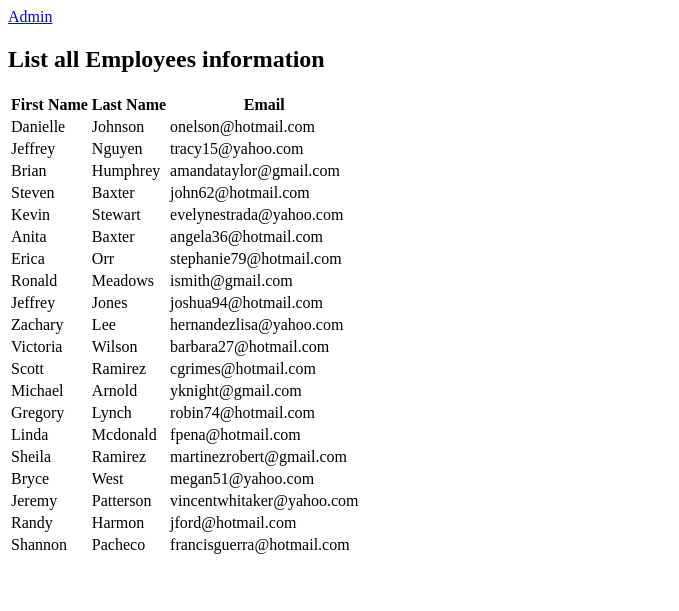
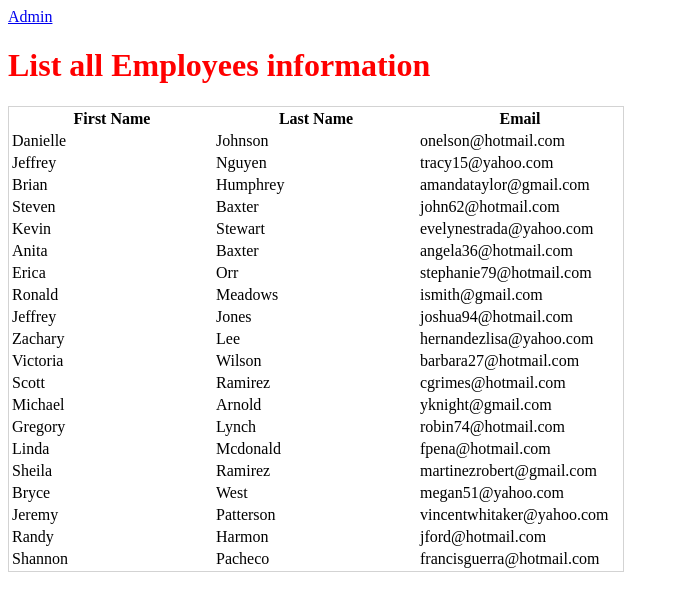
Before and after one commit to simonangel-fong/Django-Project, a Django app: page / in a window 1280 px wide. Shown: the top 611 px of the page, without its empty margins (0-679 px from the left). Run offline with Django 4.2, Linux system fonts and the light colour scheme; data comes from the database, SQL or seed files in the repository.

Commit message:
Connect Static Files

```diff
--- a/EmployeeProject/settings.py
+++ b/EmployeeProject/settings.py
@@ -117,7 +117,9 @@ USE_TZ = True
 # https://docs.djangoproject.com/en/4.2/howto/static-files/
 
 STATIC_URL = 'static/'
-
+STATICFILES_DIRS = [
+    Path(BASE_DIR, 'static')
+]
 # Default primary key field type
 # https://docs.djangoproject.com/en/4.2/ref/settings/#default-auto-field
 
--- /dev/null
+++ b/static/style.css
@@ -0,0 +1,12 @@
+table {
+  border: 1px solid lightgray;
+}
+
+th,
+td {
+  min-width: 200px;
+}
+
+h1 {
+  color: red;
+}
--- a/templates/index.html
+++ b/templates/index.html
@@ -1,13 +1,15 @@
 <!DOCTYPE html>
+{% load static %}
 <html lang="en">
   <head>
     <meta charset="UTF-8" />
     <meta name="viewport" content="width=device-width, initial-scale=1.0" />
     <title>Home</title>
+    <link rel="stylesheet" href="{% static 'style.css' %}" />
   </head>
   <body>
     <a href="/admin/">Admin</a>
-    <h2>List all Employees information</h2>
+    <h1>List all Employees information</h1>
     {% if data %}
     <table>
       <thead>
```
Also changed, not shown: README.md.
